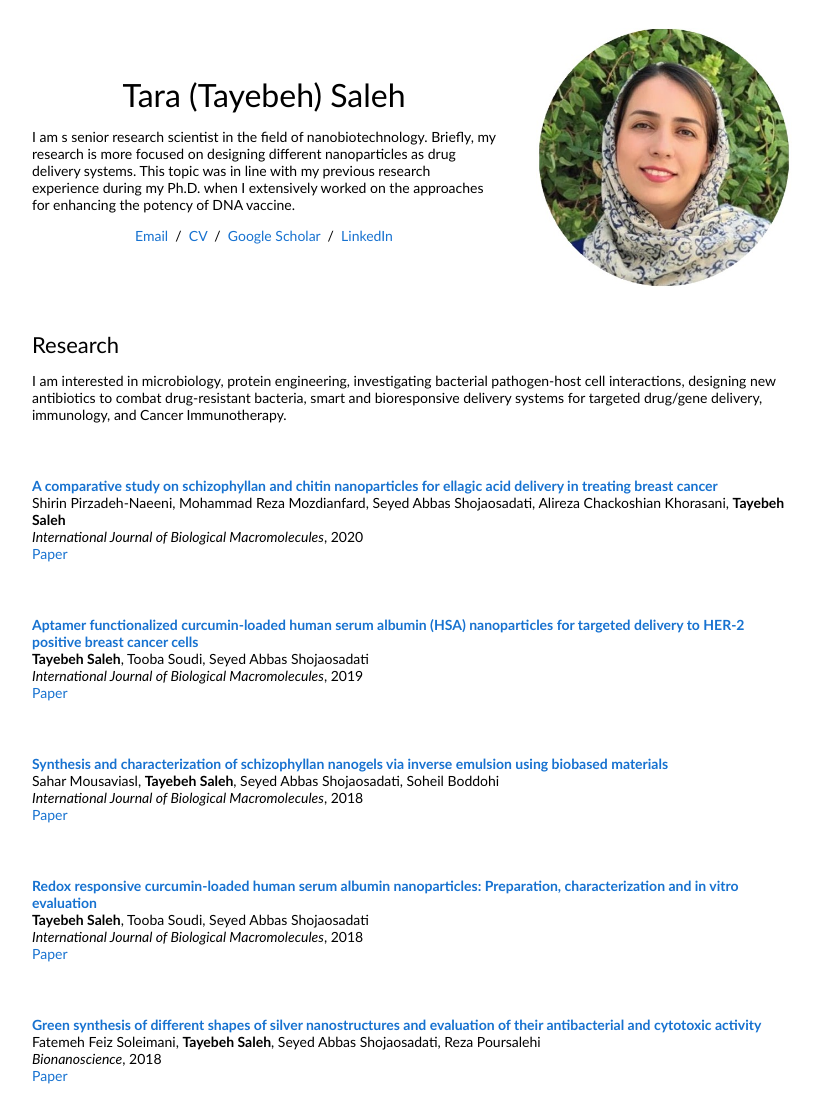
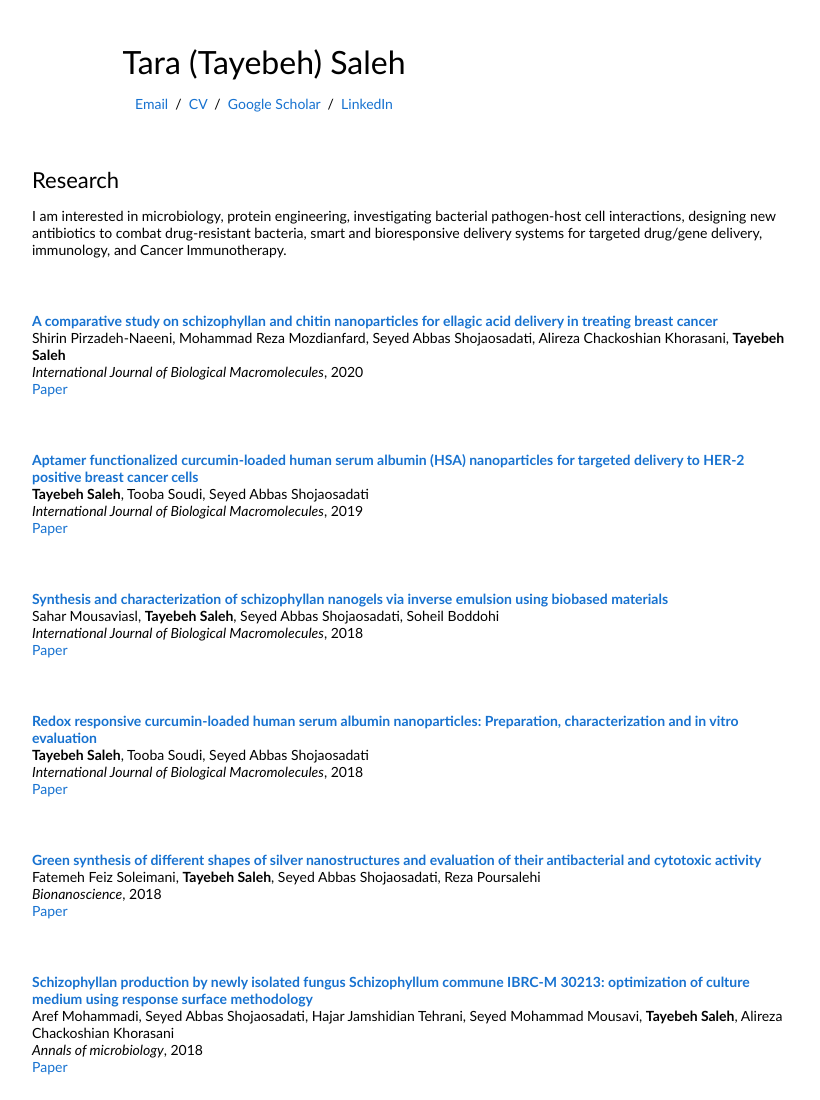
Before and after one commit to tayebeh-saleh/tayebeh-saleh.github.io, a plain HTML site: page index.html in a window 1280 px wide. Shown: the top 1100 px of the page, without its empty margins (228-1048 px from the left). Drawn offline with Linux system fonts and the light colour scheme.

Commit message:
Update index.html

```diff
--- a/index.html
+++ b/index.html
@@ -30,7 +30,7 @@
               <p style="text-align:center">
                 <name>Tara (Tayebeh) Saleh</name>
               </p>
-              <p>I am s senior research scientist in the field of nanobiotechnology. Briefly, my research is more focused on designing different nanoparticles as drug delivery systems. This topic was in line with my previous research experience during my Ph.D. when I extensively worked on the approaches for enhancing the potency of DNA vaccine.
+<!--               <p>I am s senior research scientist in the field of nanobiotechnology. Briefly, my research is more focused on designing different nanoparticles as drug delivery systems. This topic was in line with my previous research experience during my Ph.D. when I extensively worked on the approaches for enhancing the potency of DNA vaccine.  -->
               </p>
 
               <p style="text-align:center">
@@ -41,7 +41,7 @@
               </p>
             </td>
             <td style="padding:2.5%;width:40%;max-width:40%">
-              <img style="width:100%;max-width:100%" alt="profile photo" src="images/tayebeh.jpg" class="hoverZoomLink">
+<!--               <img style="width:100%;max-width:100%" alt="profile photo" src="images/tayebeh.jpg" class="hoverZoomLink"> -->
             </td>
           </tr>
         </tbody></table>
```
